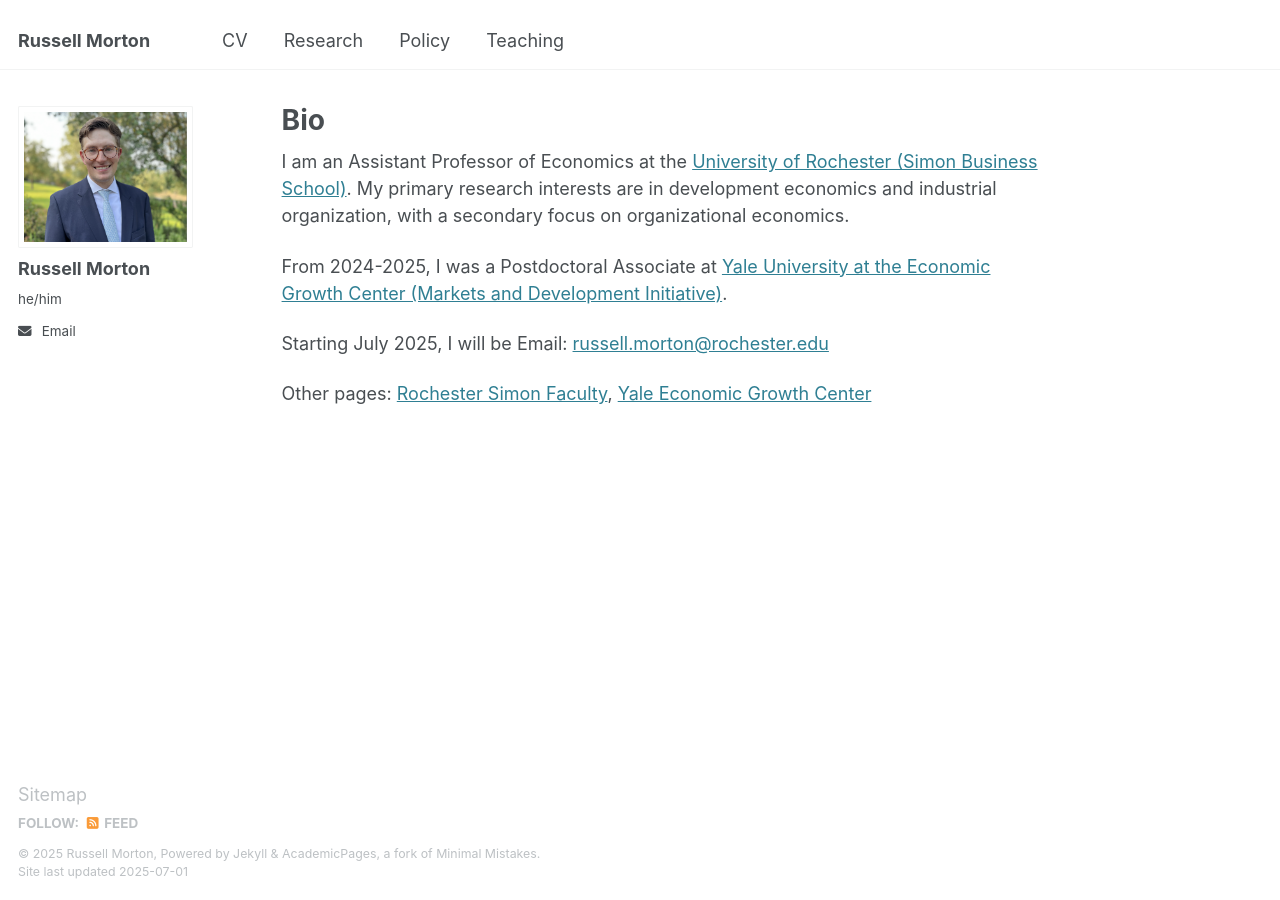
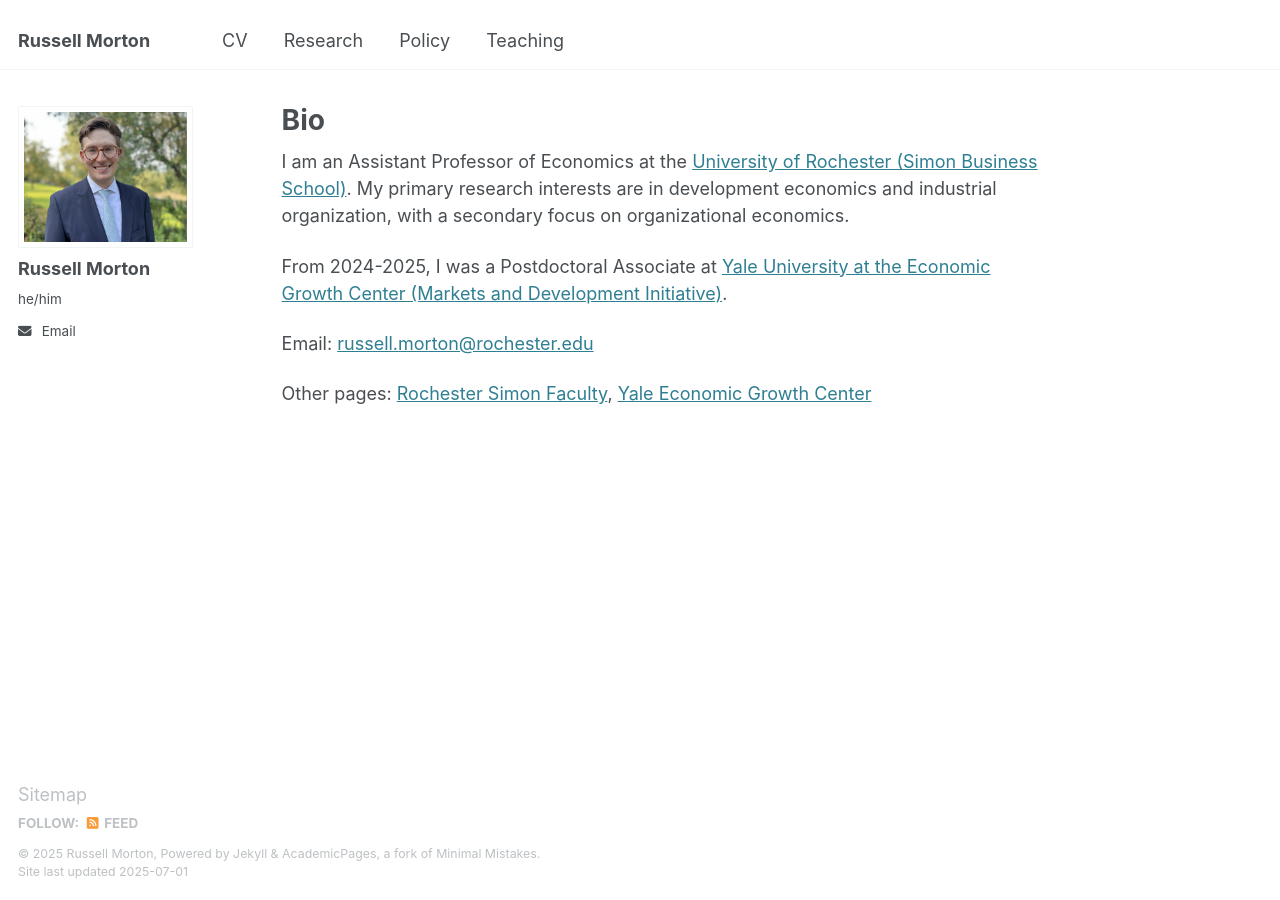
Before and after one commit to rpmorton/rpmorton.github.io, a Jekyll site: the page built from _pages/about.md, in a window 1280 px wide. Built offline with Jekyll 4.4.1, drawn with Linux system fonts in a browser that asks for light colours.

Commit message:
Update about.md

```diff
--- a/_pages/about.md
+++ b/_pages/about.md
@@ -11,7 +11,6 @@ I am an Assistant Professor of Economics at the [University of Rochester (Simon
 
 From 2024-2025, I was a Postdoctoral Associate at [Yale University at the Economic Growth Center (Markets and Development Initiative)](https://egc.yale.edu/initiatives/markets-and-development).
 
-Starting July 2025, I will be
 Email: <a href="mailto:russell.morton@rochester.edu">russell.morton@rochester.edu</a>
 
 Other pages: [Rochester Simon Faculty](https://platform.simon.rochester.edu/faculty/russell-morton), [Yale Economic Growth Center](https://egc.yale.edu/people/russell-morton)
```
